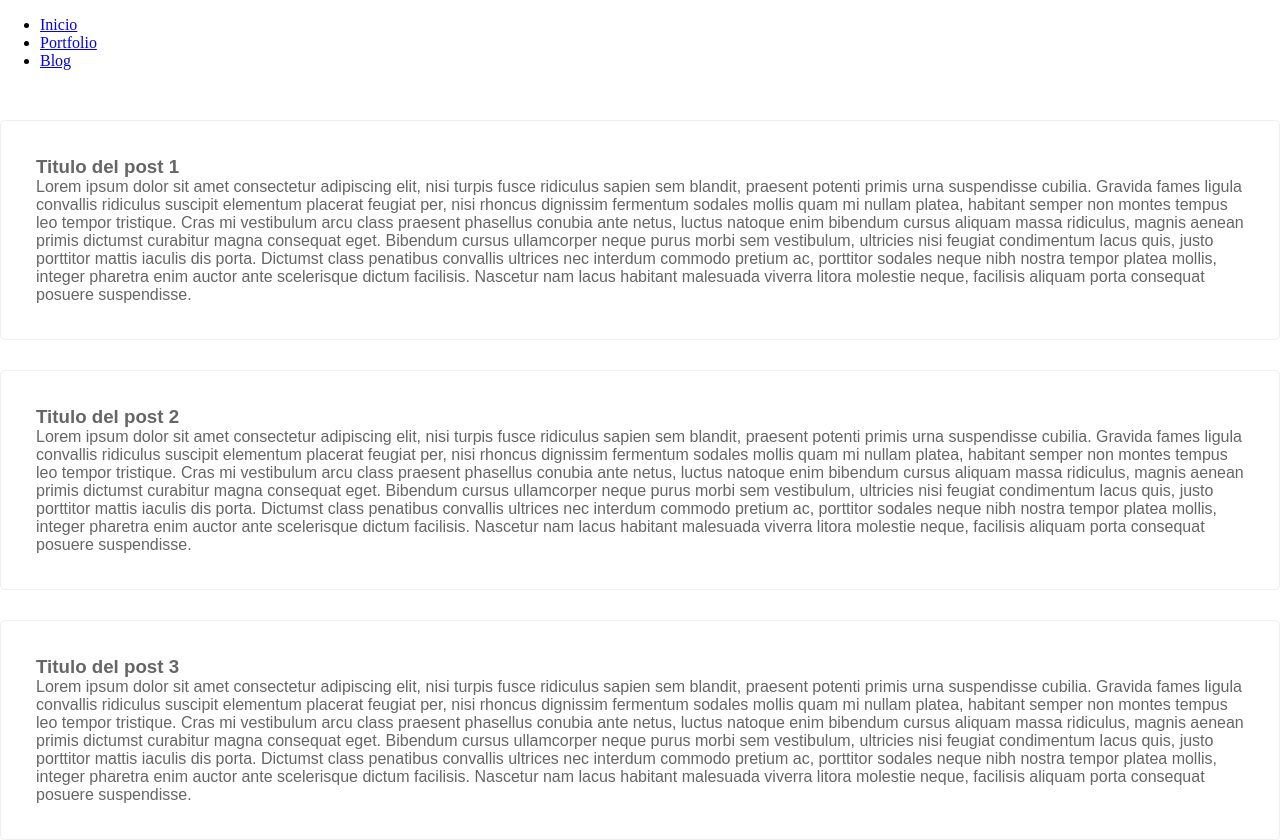
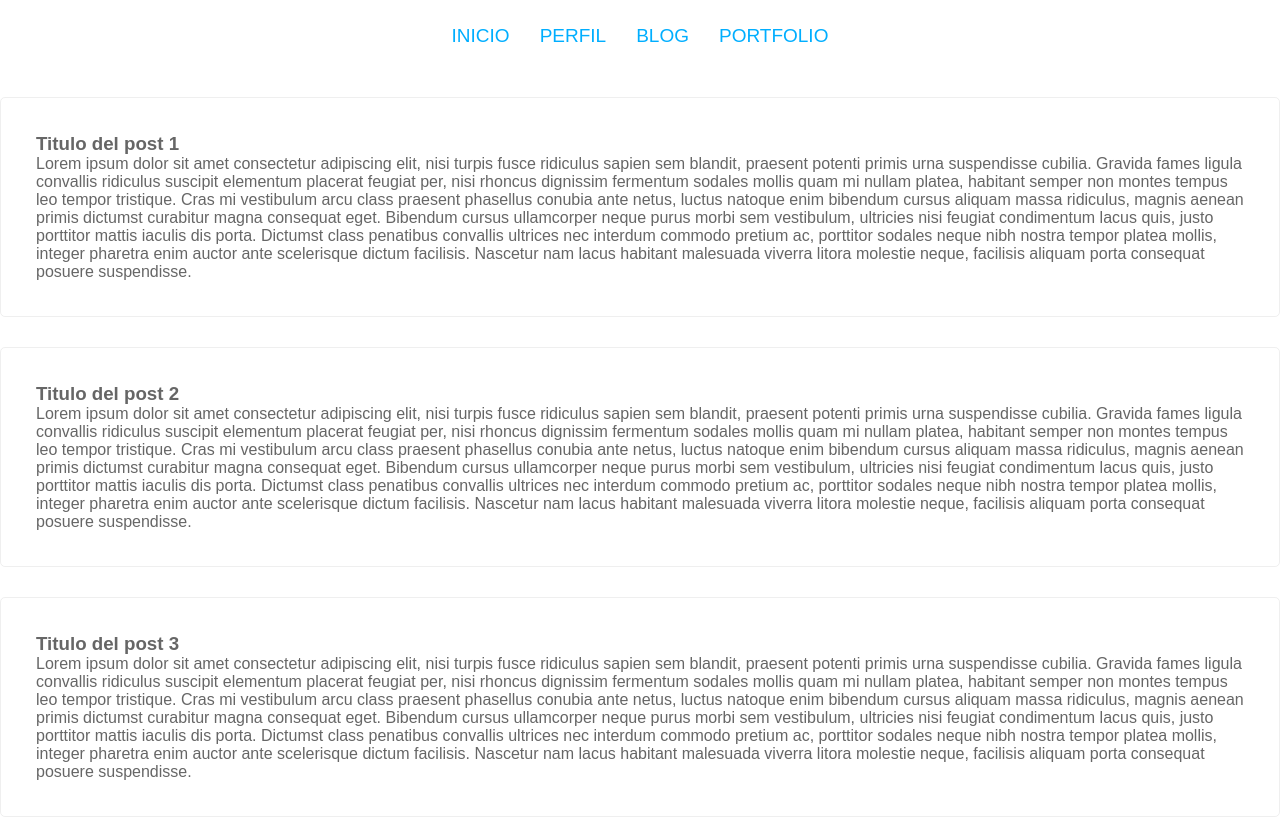
Before and after one commit to mzipi/mzipi.github.io, a React (Create React App) app: page /blog in a window 1280 px wide. After the commit the page ends 817 px from the top, so only its background shows below. Built offline with nearby package versions, Linux system fonts and the light colour scheme.

Commit message:
cambio de nombre

```diff
--- a/package.json
+++ b/package.json
@@ -2,7 +2,7 @@
   "name": "react-actions",
   "version": "0.1.0",
   "private": true,
-  "homepage": "blog.michellzipitria.com",
+  "homepage": "mzipi.github.io",
   "dependencies": {
     "@testing-library/jest-dom": "^5.11.10",
     "@testing-library/react": "^11.2.5",
--- a/src/App.js
+++ b/src/App.js
@@ -1,33 +1,19 @@
 import Main from './Main';
-import Blog from './Blog';
-import Portfolio from './Portfolio';
+import Head from './Head';
 import './app.css';
+import './head.css';
 import { BrowserRouter, Switch, Route, Link } from "react-router-dom";
 
 function App() {
   return (
     <BrowserRouter>
-      <div className="head">
-        <nav>
-          <ul>
-            <li><Link to="/">Inicio</Link></li>
-            <li><Link to="/Portfolio">Portfolio</Link></li>
-            <li><Link to="/Blog">Blog</Link></li>
-          </ul>
-        </nav>
-      </div>
-      <Switch>
-        <Route path="/">
-          <Main />
-        </Route>
-        <Route path="/blog">
-          <Blog />
-        </Route>
-        <Route path="/portfolio">
-          <Portfolio />
-        </Route>
-      </Switch>
+        <Head />
+        <Switch>
+          <Route path="/">
+            <Main />
+          </Route>
+        </Switch>
     </BrowserRouter>
-  );
+  )
 }
 export default App;
--- a/src/Blog.js
+++ b/src/Blog.js
@@ -1,6 +1,6 @@
 function Blog(){
     return(
-        <p>Blog</p>
+        <h1>Blog</h1>
     )
 }
 export default Blog;
--- a/src/Portfolio.js
+++ b/src/Portfolio.js
@@ -1,6 +1,6 @@
 function Portfolio(){
     return(
-        <p>Portfolio</p>
+        <h1>Portfolio</h1>
     )
 }
 export default Portfolio;
```
